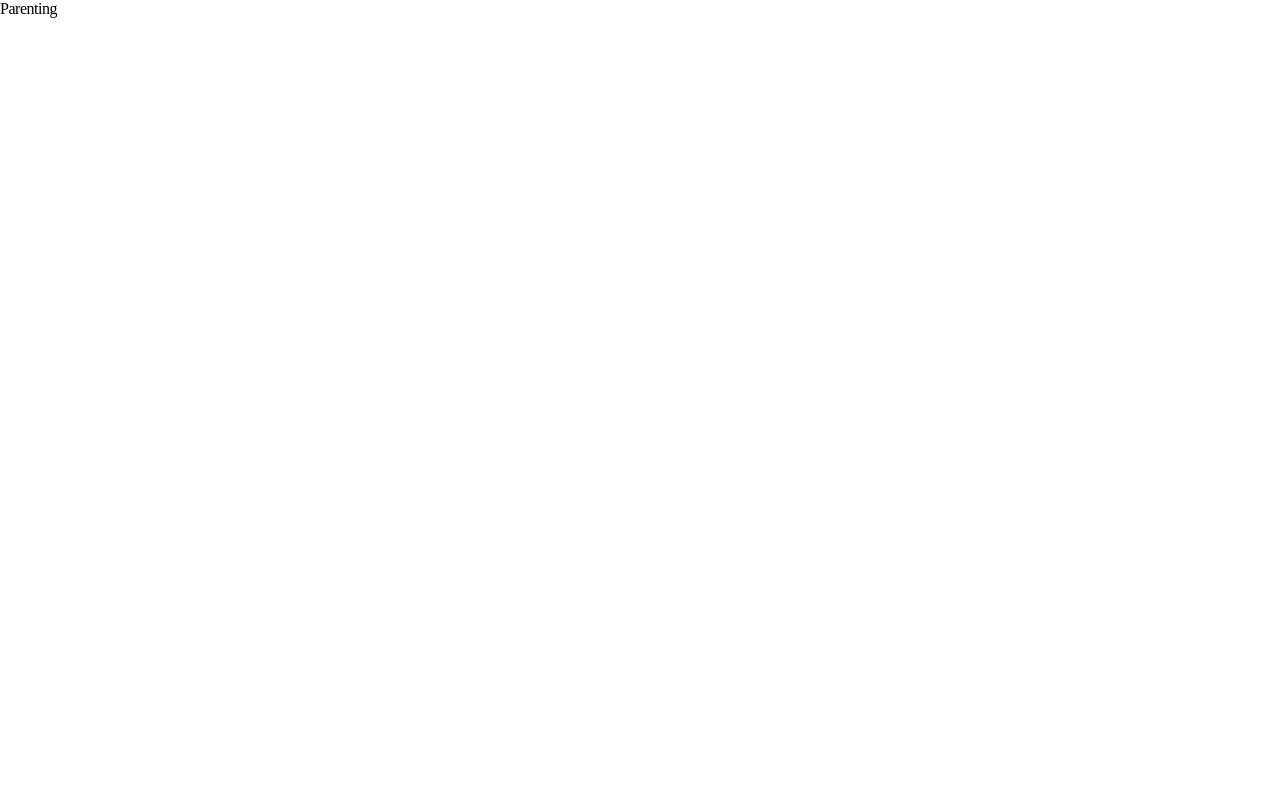
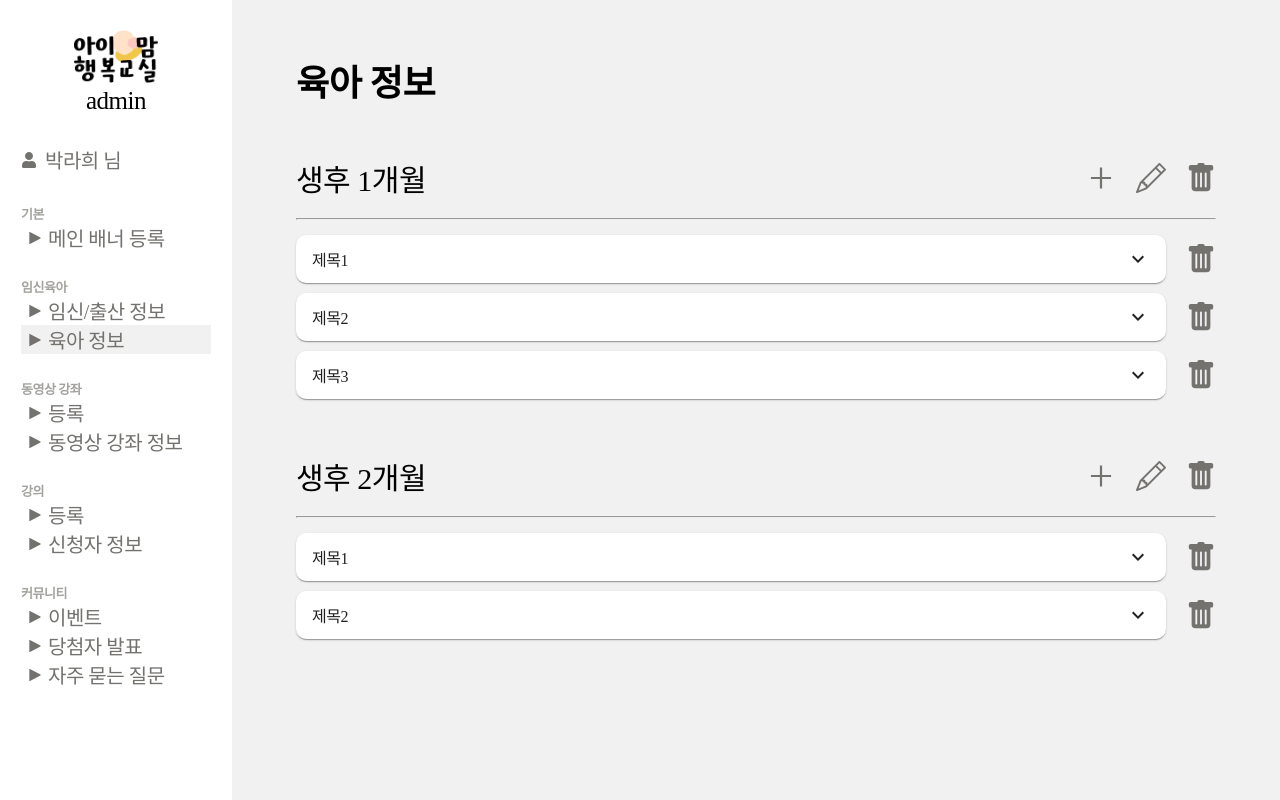
Before and after one commit to jjarappappa/chamssal, a Next.js app: page /admin/info/parenting in a window 1280 px wide. Built offline with nearby package versions, Linux system fonts and the light colour scheme; a web font is replaced by a local one.

Commit message:
FEAT :: 아이콘 애니메이션 수정

```diff
--- a/components/info/InfoItem.tsx
+++ b/components/info/InfoItem.tsx
@@ -20,7 +20,7 @@ function InfoItem({
         onClick={() => setIsOpen((prev) => !prev)}
         style={{ borderRadius: "10px" }}
         sx={{
-          margin: "10px 0",
+          margin: "5px 0",
           "&:before": {
             display: "none",
           },
@@ -36,7 +36,9 @@ function InfoItem({
         </AccordionSummary>
         <AccordionDetails>{children}</AccordionDetails>
       </Accordion>
-      {isAdmin && <BsTrashFill size={30} color="#73726F" />}
+      {isAdmin && (
+        <BsTrashFill size={30} color="#73726F" className={styles.trash} />
+      )}
     </div>
   );
 }
--- a/pages/admin/info/parenting.tsx
+++ b/pages/admin/info/parenting.tsx
@@ -1,9 +1,44 @@
-import React from 'react'
+import React from "react";
+import Sidebar from "../../../components/layout/Sidebar";
+import AdminTitle from "../../../components/layout/AdminTitle";
+import styles from "../../../styles/pages/admin/info.module.scss";
+import InfoTitle from "../../../components/info/InfoTitle";
+import InfoItem from "../../../components/info/InfoItem";
 
 function Parenting() {
   return (
-    <div>Parenting</div>
-  )
+    <>
+      <Sidebar />
+      <div className="background_admin">
+        <AdminTitle>육아 정보</AdminTitle>
+        <div className={styles.period}>
+          <InfoTitle isAdmin>생후 1개월</InfoTitle>
+          <div className={styles.item}>
+            <InfoItem title={"제목1"} isAdmin>
+              내용1
+            </InfoItem>
+            <InfoItem title={"제목2"} isAdmin>
+              내용2
+            </InfoItem>
+            <InfoItem title={"제목3"} isAdmin>
+              내용3
+            </InfoItem>
+          </div>
+        </div>
+        <div className={styles.period}>
+          <InfoTitle isAdmin>생후 2개월</InfoTitle>
+          <div className={styles.item}>
+            <InfoItem title={"제목1"} isAdmin>
+              내용1
+            </InfoItem>
+            <InfoItem title={"제목2"} isAdmin>
+              내용2
+            </InfoItem>
+          </div>
+        </div>
+      </div>
+    </>
+  );
 }
 
-export default Parenting
+export default Parenting;
--- a/styles/_mixins.scss
+++ b/styles/_mixins.scss
@@ -13,7 +13,7 @@
     font-family: 'Spoqa Han Sans Neo', 'sans-serif';
 }
 
-@mixin input($width: 320px, $align: left, $left: 20px){
+@mixin input($width: 320px, $align: left, $left: 20px) {
     width: $width;
     height: 78px;
     background-color: $lightgray !important;
@@ -23,3 +23,12 @@
     padding-left: $left;
     font-size: 24px;
 }
+
+@mixin icon($trans: scale(1)) {
+    cursor: pointer;
+    transition: all 0.3s;
+
+    &:hover {
+        transform: scale(1.1) $trans !important;
+    }
+}
--- a/styles/components/info/infoItem.module.scss
+++ b/styles/components/info/infoItem.module.scss
@@ -1,16 +1,21 @@
-.icon{
+.icon {
     position: absolute;
     right: 16px;
 }
 
-.icon_reverse{
+.icon_reverse {
     position: absolute;
     right: 16px;
     transform: rotate(-180deg);
 }
 
-.infoItem{
+.infoItem {
     display: flex;
     align-items: center;
     justify-content: space-between;
+    width: 100%;
 }
+
+.trash {
+    @include icon;
+}
--- a/styles/components/info/infoTitle.module.scss
+++ b/styles/components/info/infoTitle.module.scss
@@ -1,21 +1,25 @@
-.infoTitle{
+.infoTitle {
     display: flex;
     justify-content: space-between;
     align-items: center;
 }
-.title{
+
+.title {
     margin: 10px 0;
     font-family: 'Spoqa Han Sans Neo', 'sans-serif';
     font-weight: 400;
     font-size: 30px;
 }
-.hr{
+
+.hr {
     color: $mediumgray;
 }
-.icons{
+
+.icons {
     display: flex;
     gap: 20px;
-    .icon{
-        cursor: pointer;
+
+    .icon {
+        @include icon;
     }
 }
--- a/styles/pages/admin/home.module.scss
+++ b/styles/pages/admin/home.module.scss
@@ -16,15 +16,15 @@
             top: 50%;
             left: 50%;
             transform: translate(-50%, -50%);
-            cursor: pointer;
+            @include icon(translate(-50%, -50%));
         }
 
         .delete {
-            cursor: pointer;
             position: absolute;
             right: 10px;
             top: 10px;
             transform: rotate(45deg);
+            @include icon(rotate(45deg));
         }
     }
 }
--- a/styles/pages/admin/info.module.scss
+++ b/styles/pages/admin/info.module.scss
@@ -1,9 +1,24 @@
-.mode {
-    .period {
-        margin: 40px 0;
+.period {
+    margin: 40px 0;
 
-        .item {
-            margin: 10px;
-        }
+    .item {
+        margin: 10px 0;
     }
 }
+
+.add {
+    display: inline-flex;
+    align-items: center;
+    gap: 15px;
+    cursor: pointer;
+
+    .add_icon {
+        @include icon;
+    }
+
+    .add_text {
+        font-size: 38px;
+        font-weight: 600;
+        color: #73726F;
+    }
+}
```
Also changed, not shown: pages/admin/info/pregnancy.tsx (+16 -0 lines).
